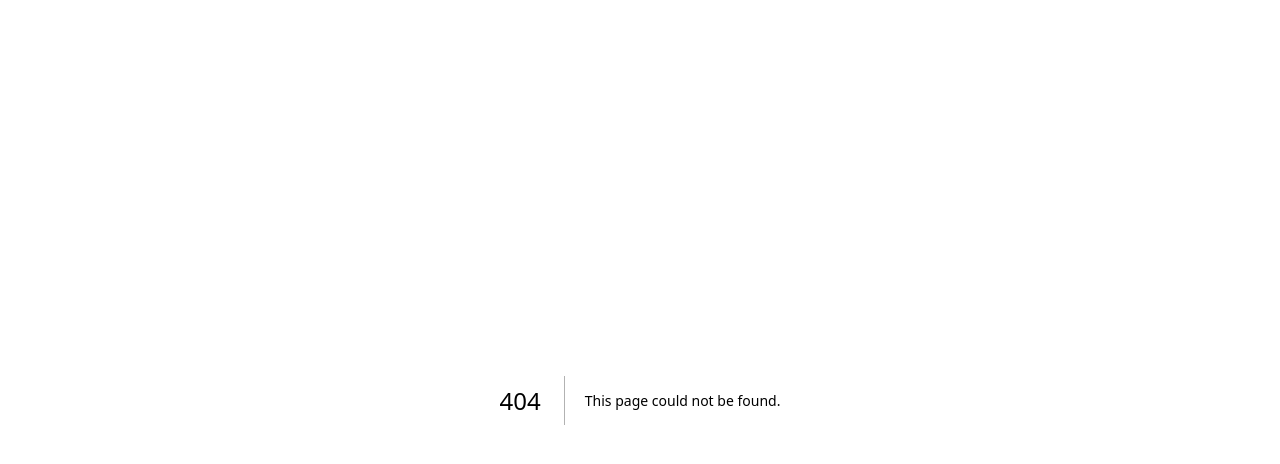
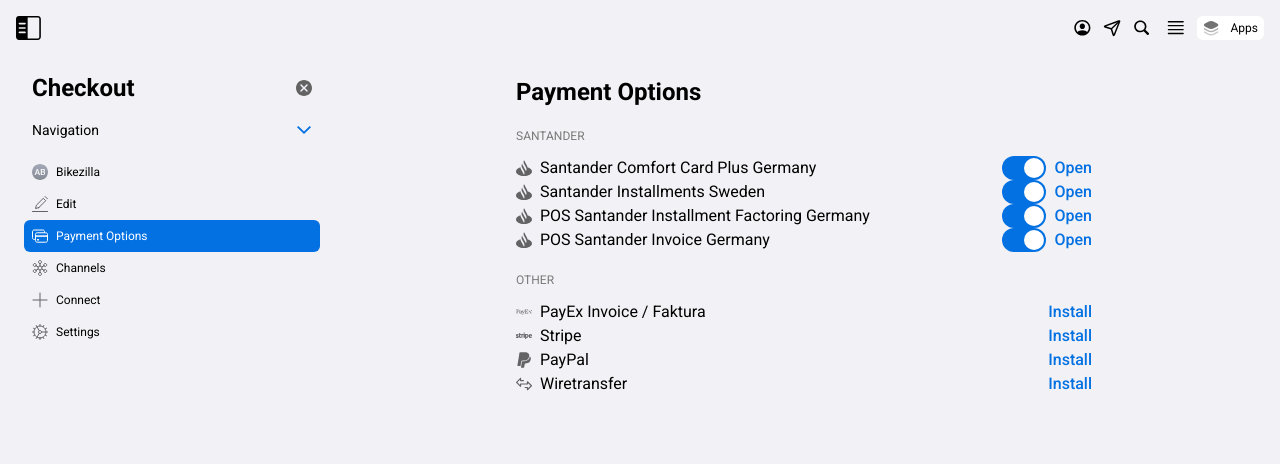
Before and after one commit to hannatiaraaa/payever-checkout, a Next.js app: page /payment-options in a window 1280 px wide. Before the commit this address had no page. Shown: the top 464 px of the page. Built offline with nearby package versions, Linux system fonts and the light colour scheme.

Commit message:
Create Payment Options page

```diff
--- /dev/null
+++ b/src/app/PaymentOptions.tsx
@@ -0,0 +1,15 @@
+import React from 'react';
+import Container from '@/components/containers/Container';
+import PaymentOptions from '@/features/PaymentOptions';
+
+const PaymentOptionsPage = () => {
+  return (
+    <Container activeNav='Payment Options'>
+      <div className='grid place-items-center px-7 py-5'>
+        <PaymentOptions />
+      </div>
+    </Container>
+  );
+};
+
+export default PaymentOptionsPage;
--- /dev/null
+++ b/src/configs/paymentList.ts
@@ -0,0 +1,25 @@
+export const santander = [
+  { name: 'Santander Comfort Card Plus Germany', checked: true },
+  { name: 'Santander Installments Sweden', checked: true },
+  { name: 'POS Santander Installment Factoring Germany', checked: true },
+  { name: 'POS Santander Invoice Germany', checked: true },
+];
+
+export const otherPayments = [
+  {
+    name: 'PayEx Invoice / Faktura',
+    iconKey: 'PayEx',
+  },
+  {
+    name: 'Stripe',
+    iconKey: 'stripe',
+  },
+  {
+    name: 'PayPal',
+    iconKey: 'PayPal',
+  },
+  {
+    name: 'Wiretransfer',
+    iconKey: 'wiretransfer',
+  },
+];
--- /dev/null
+++ b/src/features/PaymentOptions/index.tsx
@@ -0,0 +1,26 @@
+import React from 'react';
+import PageTitle from '@/components/texts/PageTitle';
+import PaymentList from './components/List';
+import { otherPayments, santander } from '@/configs/paymentList';
+
+const PaymentOptions = () => {
+  return (
+    <div className='gap-3 w-2/3 '>
+      <PageTitle title='Payment Options' />
+      <PaymentList
+        title='Santander'
+        iconKeyForAll='santander'
+        data={santander}
+        hasToggle
+        rightText='Open'
+      />
+      <PaymentList
+        title='Other'
+        data={otherPayments}
+        rightText='Install'
+      />
+    </div>
+  );
+};
+
+export default PaymentOptions;
--- /dev/null
+++ b/src/pages/payment-options.tsx
@@ -0,0 +1,3 @@
+import PaymentOptionsPage from '@/app/PaymentOptions';
+
+export default PaymentOptionsPage;
```
